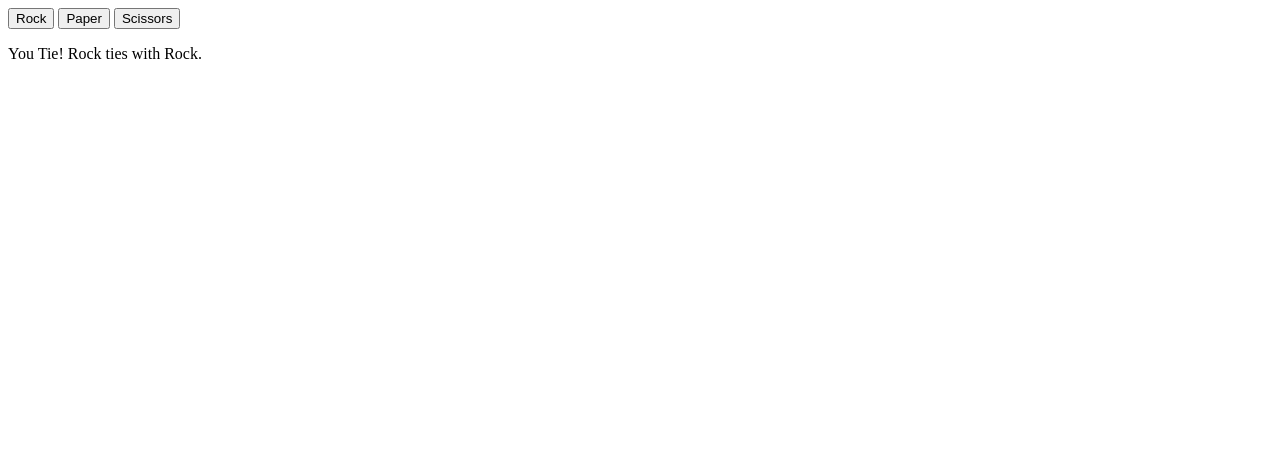
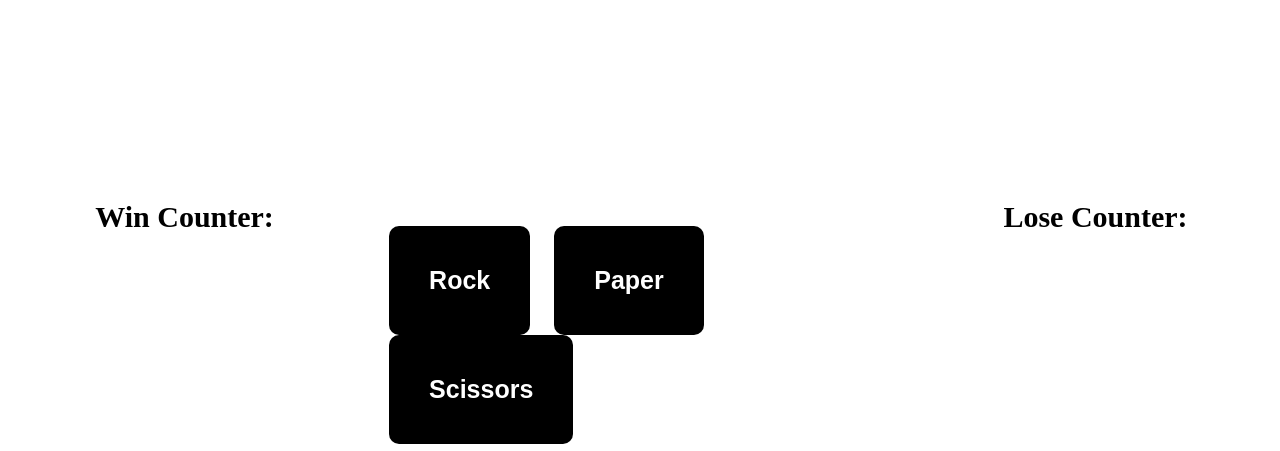
Before and after one commit to Herbert-Haase/Rock-Paper-Scissors2, a plain HTML site: page index.html in a window 1280 px wide. Both pictures are taken after a click on the button "Rock". Shown: the top 451 px of the page. Drawn offline with Linux system fonts and the light colour scheme.

Commit message:
Improve UI, add Win/Lose counter to UI

```diff
--- a/index.html
+++ b/index.html
@@ -5,11 +5,24 @@
     <meta name="viewport" content="width=device-width, initial-scale=1.0" />
     <title>Rock Paper Scissors</title>
     <script src="main.js" defer></script>
+    <link rel="stylesheet" href="style.css" />
   </head>
   <body>
-    <button class="Rock">Rock</button>
-    <button class="Paper">Paper</button>
-    <button class="Scissors">Scissors</button>
-    <div class="display"></div>
+    <div id="win">
+      Win Counter:
+      <p></p>
+    </div>
+    <div class="container">
+      <div class="buttons">
+        <button class="Rock">Rock</button>
+        <button class="Paper">Paper</button>
+        <button class="Scissors">Scissors</button>
+      </div>
+      <div class="display"></div>
+    </div>
+    <div id="lose">
+      Lose Counter:
+      <p></p>
+    </div>
   </body>
 </html>
--- a/main.js
+++ b/main.js
@@ -2,16 +2,20 @@ function game(roundnumbers) {
   let wincount = 0;
   let losecount = 0;
   let display = document.querySelector(".display");
+  let lose = document.querySelector("#lose>p");
+  let win = document.querySelector("#win>p");
 
   return (playRound) => {
-    display.innerHTML += `<p>${playRound.roundOutcome}<p>`;
+    display.textContent = playRound.roundOutcome;
 
     switch (playRound.roundResult) {
       case "Win":
         wincount++;
+        win.textContent = "\n" + wincount;
         break;
       case "Lose":
         losecount++;
+        lose.textContent = "\n" + losecount;
 
         if (wincount === roundnumbers) {
           display.innerHTML += "<p>Winner, Winner, Chickendinner!<p>";
@@ -80,5 +84,3 @@ function gameDeclaration(gameResult, player, computer) {
   roundOutcome = `You ${gameResult}! ${declaration}.`;
   return roundOutcome;
 }
-
-// console.log(game(5));
--- /dev/null
+++ b/style.css
@@ -0,0 +1,56 @@
+* {
+  margin: 0;
+  padding: 0;
+}
+
+body {
+  min-height: 100vh;
+  display: flex;
+  justify-content: center;
+  align-items: center;
+  gap: 10px;
+  flex-direction: row;
+}
+
+.buttons > button {
+  padding: 40px;
+  margin: 0 10px;
+  background-color: black;
+  color: white;
+  font-weight: 900;
+  font-size: 25px;
+  border: none;
+  border-radius: 10px;
+}
+
+.buttons > button:hover {
+  transform: scale(1.1);
+}
+
+.buttons > button:active {
+  transform: scale(1);
+}
+
+.display {
+  padding: 10px;
+  height: 100px; /* Set a fixed or minimum height for the container */
+  overflow: hidden;
+}
+
+.display,
+.display p {
+  text-align: center;
+  margin-top: 10px;
+}
+
+#win,
+#lose {
+  align-items: stretch;
+  min-height: 400px;
+  height: 80%;
+  width: 30%;
+  text-align: center;
+
+  font-size: 30px;
+  font-weight: 900;
+}
```
